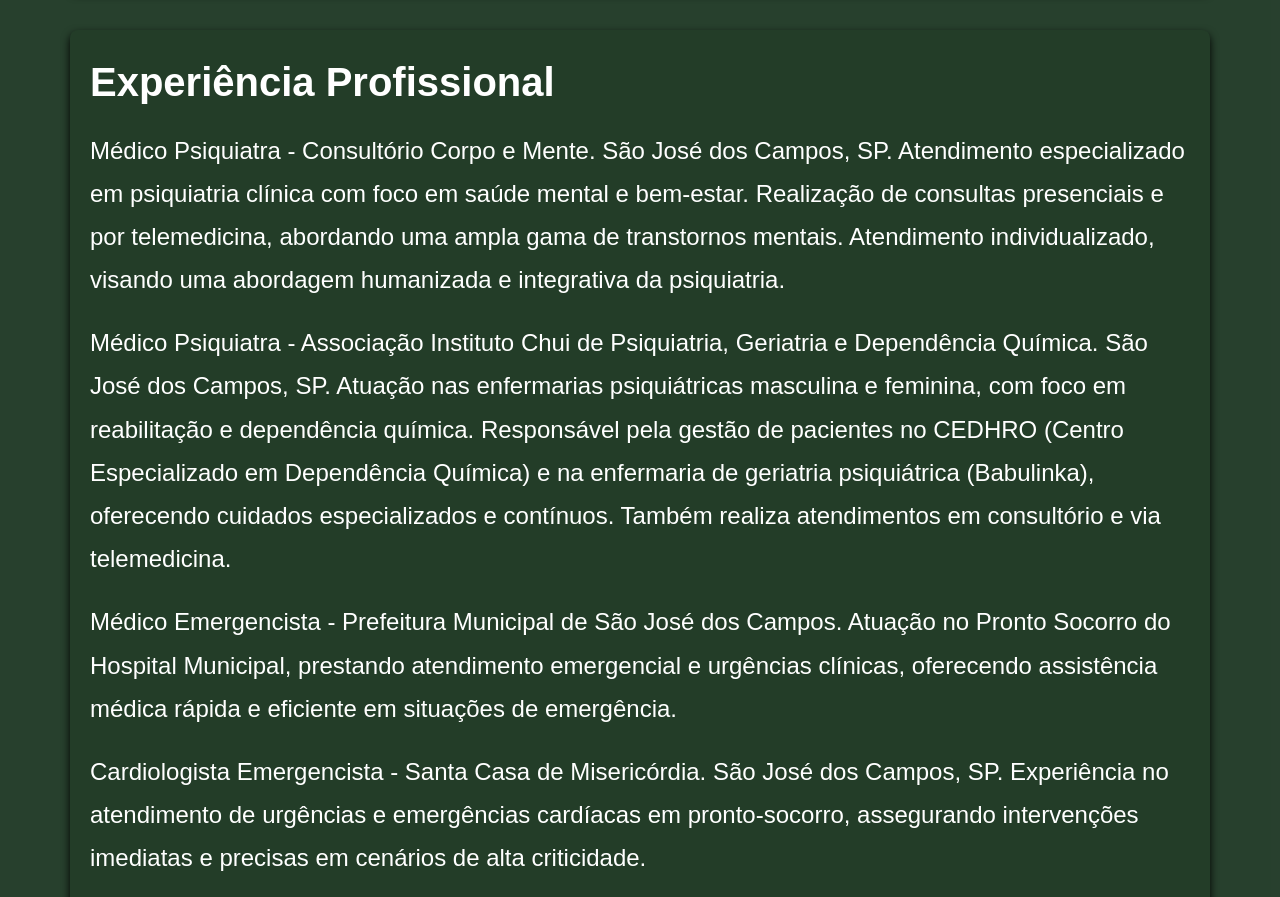
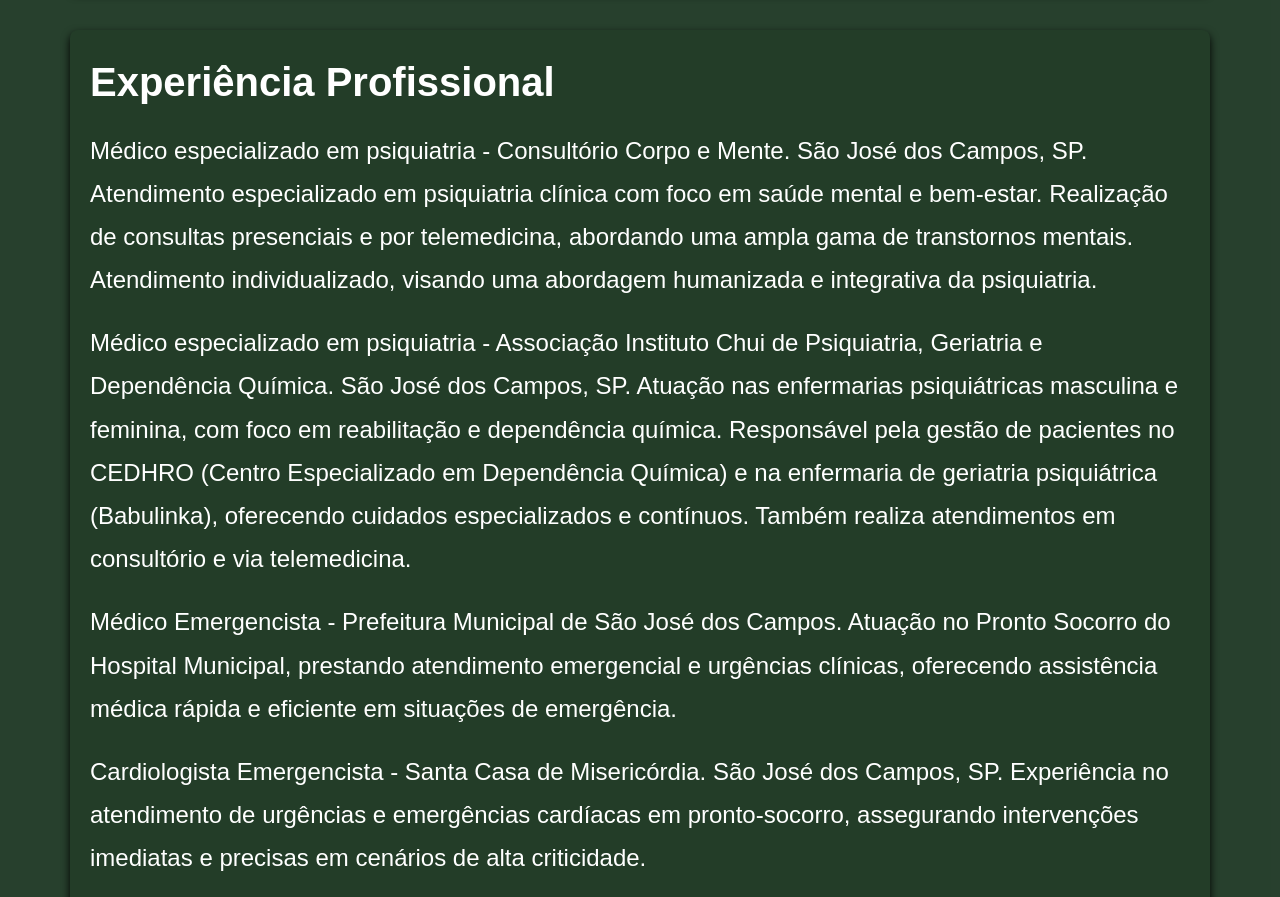
Before and after one commit to CaioHenryxz/landing-page---medico-, a plain HTML site: page index.html in a window 1280 px wide. Shown: the part 2760-3657 px from the top of the page. Drawn offline with Linux system fonts and the light colour scheme.

Commit message:
Seção sobre

```diff
--- a/index.html
+++ b/index.html
@@ -63,9 +63,9 @@
             </div>
             <div class="sobre-section">
                 <h3>Experiência Profissional</h3>
-                <p>Médico Psiquiatra - Consultório Corpo e Mente. São José dos Campos, SP. Atendimento especializado em psiquiatria clínica com foco em saúde mental e bem-estar. Realização de consultas presenciais e por telemedicina, abordando uma ampla gama de transtornos mentais. Atendimento individualizado, visando uma abordagem humanizada e integrativa da psiquiatria.
+                <p>Médico especializado em psiquiatria - Consultório Corpo e Mente. São José dos Campos, SP. Atendimento especializado em psiquiatria clínica com foco em saúde mental e bem-estar. Realização de consultas presenciais e por telemedicina, abordando uma ampla gama de transtornos mentais. Atendimento individualizado, visando uma abordagem humanizada e integrativa da psiquiatria.
                 </p>
-                <p>Médico Psiquiatra - Associação Instituto Chui de Psiquiatria, Geriatria e Dependência Química. São José dos Campos, SP. Atuação nas enfermarias psiquiátricas masculina e feminina, com foco em reabilitação e dependência química. Responsável pela gestão de pacientes no CEDHRO (Centro Especializado em Dependência Química) e na enfermaria de geriatria psiquiátrica (Babulinka), oferecendo cuidados especializados e contínuos. Também realiza atendimentos em consultório e via telemedicina.
+                <p>Médico especializado em psiquiatria - Associação Instituto Chui de Psiquiatria, Geriatria e Dependência Química. São José dos Campos, SP. Atuação nas enfermarias psiquiátricas masculina e feminina, com foco em reabilitação e dependência química. Responsável pela gestão de pacientes no CEDHRO (Centro Especializado em Dependência Química) e na enfermaria de geriatria psiquiátrica (Babulinka), oferecendo cuidados especializados e contínuos. Também realiza atendimentos em consultório e via telemedicina.
 
                     </p>
                 <p>Médico Emergencista - Prefeitura Municipal de São José dos Campos. Atuação no Pronto Socorro do Hospital Municipal, prestando atendimento emergencial e urgências clínicas, oferecendo assistência médica rápida e eficiente em situações de emergência.
```
